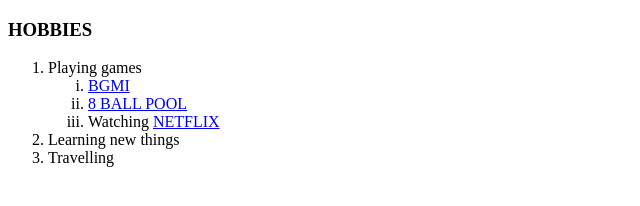
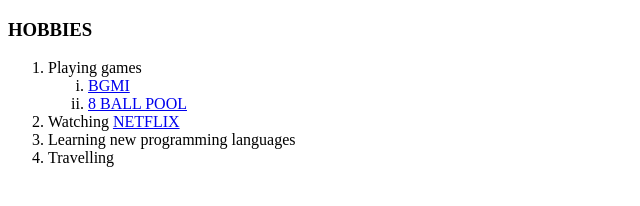
Before and after one commit to SahilSyed/cv, a plain HTML site: page My Hobbies.html in a window 1280 px wide. Shown: the whole page, without its empty margins (0-640 px from the left). Drawn offline with Linux system fonts and the light colour scheme.

Commit message:
Update my hobbies.html

```diff
--- a/My Hobbies.html
+++ b/My Hobbies.html
@@ -11,9 +11,9 @@
       <ol type ="i">
         <li> <a href="https://www.battlegroundsmobileindia.com/">BGMI</a> </li>
         <li> <a href="https://8ballpool.com/en/game">8 BALL POOL</a> </li>
-        <li>Watching <a href="https://www.netflix.com/in/">NETFLIX</a> </li>
       </ol>
-      <li>Learning new things</li>
+       <li>Watching <a href="https://www.netflix.com/in/">NETFLIX</a> </li>
+      <li>Learning new programming languages</li>
       <li>Travelling</li>
     </ol>
   </body>
```
